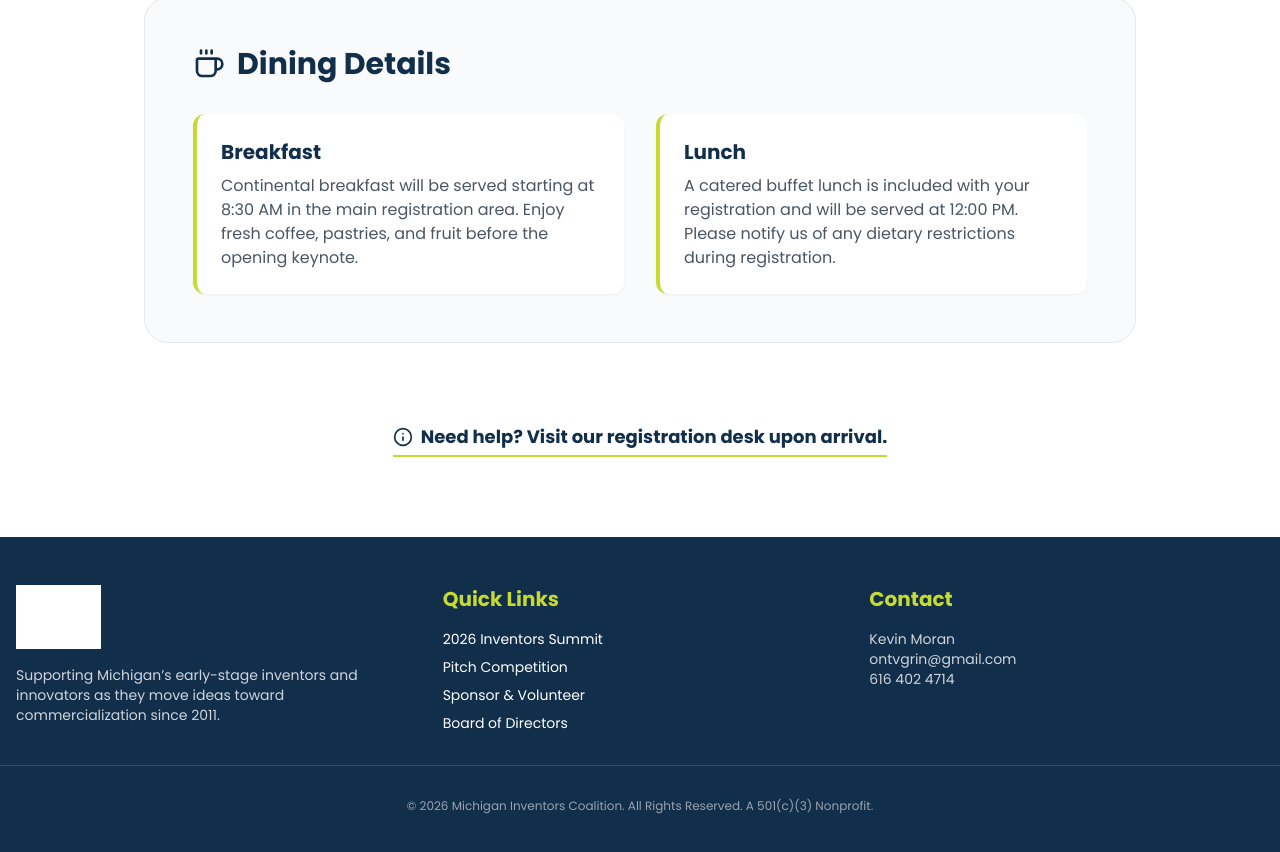
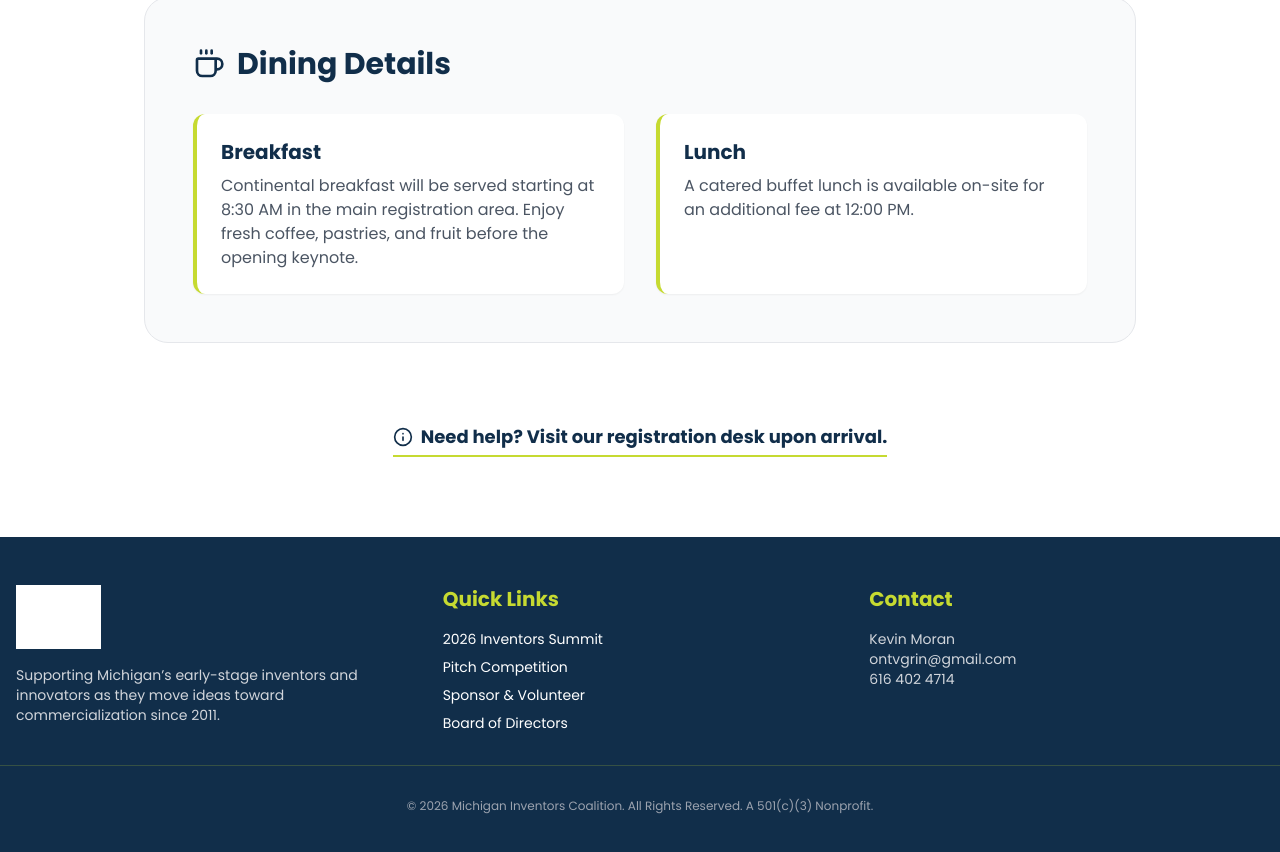
Before and after one commit to TheFirstPrototype/MIC-LandingPage, a React (Vite) app: page /#/know in a window 1280 px wide. Shown: the part 964-1816 px from the top of the page. Built offline with nearby package versions, Linux system fonts and the light colour scheme; grey boxes are pictures that could not be loaded.

Commit message:
Catered lunch text change

```diff
--- a/pages/KnowBeforeYouGo.tsx
+++ b/pages/KnowBeforeYouGo.tsx
@@ -64,8 +64,7 @@ const KnowBeforeYouGo: React.FC = () => {
               <div className="bg-white p-6 rounded-xl shadow-sm border-l-4 border-[#C6DA31]">
                 <h4 className="text-xl font-bold text-[#112E4A] mb-2">Lunch</h4>
                 <p className="text-gray-600">
-                  A catered buffet lunch is included with your registration and will be served at 12:00 PM.
-                  Please notify us of any dietary restrictions during registration.
+                  A catered buffet lunch is available on-site for an additional fee at 12:00 PM.
                 </p>
               </div>
             </div>
```
